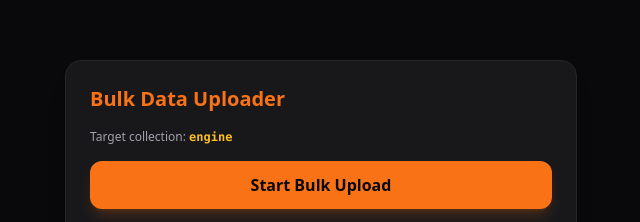
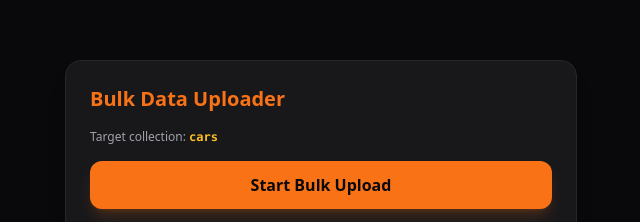
Before and after one commit to ysylarry-create/Gearhead-lab, a plain HTML site: page bulk-upload.html in a window 1280 px wide. Shown: the part 149-371 px from the top of the page, 319-959 px from the left. Drawn offline with nearby package versions, Linux system fonts and the light colour scheme.

Commit message:
Update bulk-upload.html

```diff
--- a/bulk-upload.html
+++ b/bulk-upload.html
@@ -40,17 +40,19 @@
     // ============================================================
     // 1. CHANGE TARGET COLLECTION HERE ("engines", "cars", OR "components")
     // ============================================================
-    const targetCollection = "engine";
+    const targetCollection = "cars";
 
     // ============================================================
     // 2. PASTE YOUR ITEMS INSIDE THIS ARRAY
     // ============================================================
 const itemsToUpload = [
-  { name: "Honda K20A Type-R (2.0L I4)", hp: 220, tq: 152, cost: 4500, hours: 18 },
-  { name: "Toyota 2JZ-GTE (3.0L Twin-Turbo I6)", hp: 320, tq: 315, cost: 8500, hours: 24 },
-  { name: "Chevrolet LS3 (6.2L V8)", hp: 430, tq: 425, cost: 7000, hours: 22 },
-  { name: "Nissan RB26DETT (2.6L Twin-Turbo I6)", hp: 276, tq: 260, cost: 11000, hours: 26 },
-  { name: "BMW B58 (3.0L Turbo I6)", hp: 382, tq: 369, cost: 6500, hours: 25 }
+
+{ name: "Abarth 1000 TCR Berlina Corsa", basePrice: 35000, stockHp: 112, stockWeight: 1323 },
+  { name: "Abarth Simca 2000", basePrice: 42000, stockHp: 202, stockWeight: 1477 },
+  { name: "Fiat Abarth 131 Rally", basePrice: 30000, stockHp: 140, stockWeight: 2138 },
+  { name: "Abarth 500e Scorpionissima", basePrice: 38000, stockHp: 153, stockWeight: 2952 },
+  { name: "Autobianchi A112 Abarth", basePrice: 9500, stockHp: 70, stockWeight: 1543 }
+
 
 
 
```
